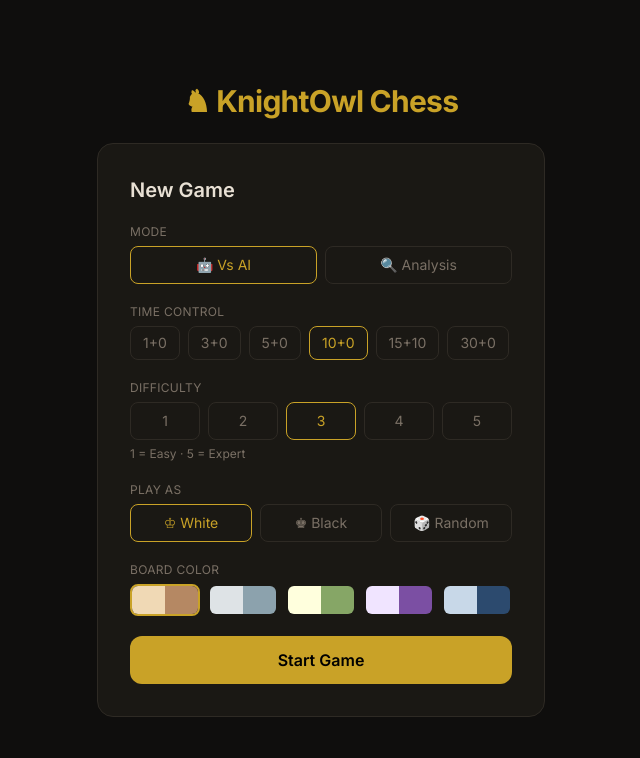
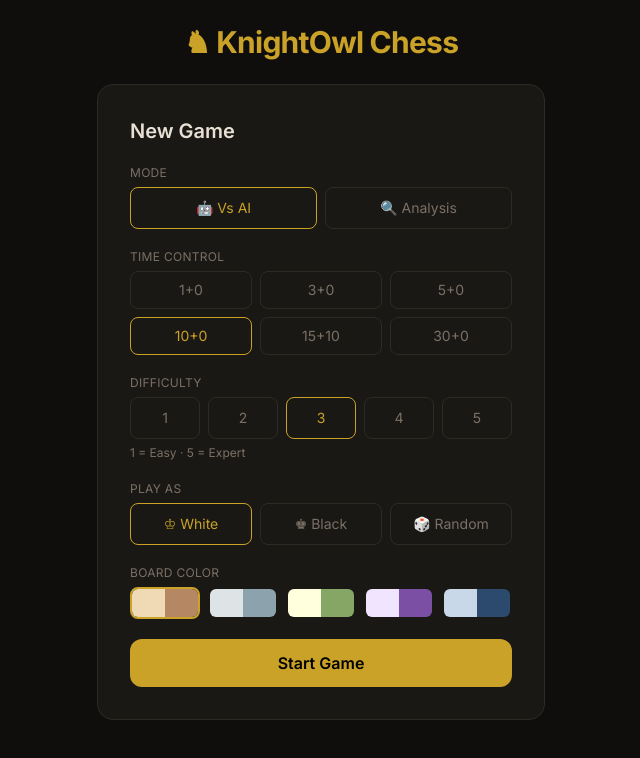
Before and after one commit to itsdimash/chess_game_with_Authorization, a Next.js app: page / in a window 1280 px wide. Shown: the top 758 px of the page, without its empty margins (319-959 px from the left). Built offline with nearby package versions, Linux system fonts and the light colour scheme.

Commit message:
fix move handler

```diff
--- a/src/app/page.tsx
+++ b/src/app/page.tsx
@@ -1,6 +1,6 @@
 'use client'
 
-import { useState, useEffect } from 'react'
+import { useState, useEffect, useRef } from 'react'
 import { ChessBoard } from '@/components/game/ChessBoard'
 import { AICoach } from '@/components/game/AICoach'
 import { useGameStore } from '@/store/gameStore'
@@ -18,10 +18,43 @@ const BOARD_THEMES = {
 
 type ThemeKey = keyof typeof BOARD_THEMES
 
+// Hook to compute board size based on available screen space
+function useBoardSize() {
+  const [size, setSize] = useState(560)
+
+  useEffect(() => {
+    const compute = () => {
+      const w = window.innerWidth
+      const h = window.innerHeight
+
+      if (w < 640) {
+        // Mobile: full width minus padding, keep square
+        const available = Math.min(w - 16, h * 0.55)
+        setSize(Math.floor(available / 8) * 8)
+      } else if (w < 1024) {
+        // Tablet: slightly smaller, stacked layout
+        const available = Math.min(w - 48, h * 0.65)
+        setSize(Math.floor(Math.min(available, 520) / 8) * 8)
+      } else {
+        // Desktop: constrained by height so sidebar fits
+        const available = Math.min(h - 160, w * 0.55, 600)
+        setSize(Math.floor(available / 8) * 8)
+      }
+    }
+
+    compute()
+    window.addEventListener('resize', compute)
+    return () => window.removeEventListener('resize', compute)
+  }, [])
+
+  return size
+}
+
 export default function Home() {
   const { initGame, makeMove, status, chess, playerColor, mode, startTimer } = useGameStore()
   const [gameStarted, setGameStarted] = useState(false)
   const [boardTheme, setBoardTheme] = useState<ThemeKey>('classic')
+  const boardSize = useBoardSize()
 
   const handleAIMove = (from: string, to: string, promo?: string) => {
     const state = useGameStore.getState()
@@ -33,7 +66,6 @@ export default function Home() {
     onAnalysis: () => {},
   })
 
-  // Trigger AI move whenever it becomes the AI's turn
   useEffect(() => {
     if (!gameStarted || mode !== 'ai') return
     const state = useGameStore.getState()
@@ -54,7 +86,6 @@ export default function Home() {
   const handleStartGame = (config: GameConfig) => {
     initGame(config)
     setGameStarted(true)
-    // Start timer after store updates
     setTimeout(() => {
       useGameStore.getState().startTimer()
     }, 100)
@@ -65,26 +96,48 @@ export default function Home() {
     if (!success) return
     const state = useGameStore.getState()
     analyzePosition(state.chess.fen())
-    // AI response is handled by the useEffect above
   }
 
   const theme = BOARD_THEMES[boardTheme]
 
   return (
-    <main className="min-h-screen bg-background flex flex-col items-center justify-center p-4 gap-6">
-      <h1 className="text-3xl font-bold text-accent tracking-tight">♞ KnightOwl Chess</h1>
+    <main className="min-h-screen bg-background flex flex-col items-center p-2 sm:p-4 gap-3 sm:gap-6">
+      {/* Header */}
+      <h1 className="text-2xl sm:text-3xl font-bold text-accent tracking-tight pt-2">
+        ♞ KnightOwl Chess
+      </h1>
 
       {!gameStarted ? (
-        <GameSetup onStart={handleStartGame} boardTheme={boardTheme} setBoardTheme={setBoardTheme} />
+        <GameSetup
+          onStart={handleStartGame}
+          boardTheme={boardTheme}
+          setBoardTheme={setBoardTheme}
+        />
       ) : (
-        <div className="flex flex-col lg:flex-row gap-6 items-start">
+        /*
+         * Layout strategy:
+         * Mobile (<lg): board on top, sidebar below (full width, scrollable)
+         * Desktop (lg+): board left, sidebar right (side by side)
+         */
+        <div className="w-full flex flex-col lg:flex-row gap-3 lg:gap-6 items-center lg:items-start lg:justify-center">
+
+          {/* Board column */}
+          <div className="flex-shrink-0 flex justify-center w-full lg:w-auto">
             <ChessBoard
               onMove={handleMove}
               interactive={status === 'playing' || status === 'check'}
               lightSquareColor={theme.light}
               darkSquareColor={theme.dark}
+              size={boardSize}
+              showEvalBar={boardSize >= 320}
+              showCoordinates={boardSize >= 280}
             />
-          <div className="w-full lg:w-72 bg-surface border border-border rounded-2xl p-4">
+          </div>
+
+          {/* Sidebar */}
+          <div className="w-full lg:w-72 xl:w-80 flex-shrink-0">
+            {/* On mobile: horizontal timer row */}
+            <div className="bg-surface border border-border rounded-2xl p-3 sm:p-4">
               <TimerDisplay />
               <AICoach />
               <div className="mt-4 pt-4 border-t border-border">
@@ -94,10 +147,11 @@ export default function Home() {
                     useGameStore.getState().resetGame()
                     setGameStarted(false)
                   }}
-                className="mt-3 w-full py-2 rounded-lg border border-border hover:border-accent hover:text-accent text-sm text-muted transition-all"
+                  className="mt-3 w-full py-2.5 rounded-lg border border-border hover:border-accent hover:text-accent text-sm text-muted transition-all"
                 >
                   New Game
                 </button>
+              </div>
             </div>
           </div>
         </div>
@@ -118,26 +172,31 @@ function TimerDisplay() {
   const isWhiteActive = activeTimer === 'w'
   const isBlackActive = activeTimer === 'b'
 
+  // On mobile show timers side-by-side to save vertical space
   return (
-    <div className="flex flex-col gap-2 mb-4">
-      <div className={`flex items-center justify-between px-4 py-2 rounded-lg border transition-all ${
+    <div className="flex sm:flex-col gap-2 mb-4">
+      <div className={`flex flex-1 items-center justify-between px-3 sm:px-4 py-2 rounded-lg border transition-all ${
         isBlackActive ? 'border-accent bg-accent/10' : 'border-border'
       }`}>
-        <span className="text-sm text-muted">
+        <span className="text-xs sm:text-sm text-muted truncate mr-2">
           {playerColor === 'w' ? '🤖 AI (Black)' : '♚ You (Black)'}
         </span>
-        <span className={`font-mono font-bold text-lg ${isBlackActive ? 'text-accent' : 'text-text'} ${blackTime <= 30 ? 'text-red-400' : ''}`}>
+        <span className={`font-mono font-bold text-base sm:text-lg flex-shrink-0 ${
+          isBlackActive ? 'text-accent' : 'text-text'
+        } ${blackTime <= 30 ? 'text-red-400' : ''}`}>
           {fmt(blackTime)}
         </span>
       </div>
 
-      <div className={`flex items-center justify-between px-4 py-2 rounded-lg border transition-all ${
+      <div className={`flex flex-1 items-center justify-between px-3 sm:px-4 py-2 rounded-lg border transition-all ${
         isWhiteActive ? 'border-accent bg-accent/10' : 'border-border'
       }`}>
-        <span className="text-sm text-muted">
+        <span className="text-xs sm:text-sm text-muted truncate mr-2">
           {playerColor === 'b' ? '🤖 AI (White)' : '♔ You (White)'}
         </span>
-        <span className={`font-mono font-bold text-lg ${isWhiteActive ? 'text-accent' : 'text-text'} ${whiteTime <= 30 ? 'text-red-400' : ''}`}>
+        <span className={`font-mono font-bold text-base sm:text-lg flex-shrink-0 ${
+          isWhiteActive ? 'text-accent' : 'text-text'
+        } ${whiteTime <= 30 ? 'text-red-400' : ''}`}>
           {fmt(whiteTime)}
         </span>
       </div>
@@ -156,27 +215,33 @@ function GameSetup({ onStart, boardTheme, setBoardTheme }: {
   const [color, setColor] = useState<'w' | 'b' | 'random'>('w')
 
   return (
-    <div className="bg-surface border border-border rounded-2xl p-8 w-full max-w-md flex flex-col gap-5">
-      <h2 className="text-xl font-semibold text-text">New Game</h2>
+    <div className="bg-surface border border-border rounded-2xl p-5 sm:p-8 w-full max-w-md flex flex-col gap-4 sm:gap-5">
+      <h2 className="text-lg sm:text-xl font-semibold text-text">New Game</h2>
 
+      {/* Mode */}
       <div className="flex flex-col gap-1.5">
         <label className="text-xs text-muted uppercase tracking-wide">Mode</label>
         <div className="flex gap-2">
           {(['ai', 'analysis'] as const).map(m => (
             <button key={m} onClick={() => setMode(m)}
-              className={`flex-1 py-2 rounded-lg border text-sm transition-all capitalize ${mode === m ? 'border-accent text-accent bg-accent/10' : 'border-border text-muted hover:border-border2'}`}>
+              className={`flex-1 py-2.5 rounded-lg border text-sm transition-all capitalize ${
+                mode === m ? 'border-accent text-accent bg-accent/10' : 'border-border text-muted hover:border-border2'
+              }`}>
               {m === 'ai' ? '🤖 vs AI' : '🔍 Analysis'}
             </button>
           ))}
         </div>
       </div>
 
+      {/* Time control */}
       <div className="flex flex-col gap-1.5">
         <label className="text-xs text-muted uppercase tracking-wide">Time Control</label>
-        <div className="flex flex-wrap gap-2">
+        <div className="grid grid-cols-3 gap-2">
           {(['1+0', '3+0', '5+0', '10+0', '15+10', '30+0'] as const).map(tc => (
             <button key={tc} onClick={() => setTimeControl(tc)}
-              className={`px-3 py-1.5 rounded-lg border text-sm transition-all ${timeControl === tc ? 'border-accent text-accent bg-accent/10' : 'border-border text-muted hover:border-border2'}`}>
+              className={`py-2 rounded-lg border text-sm transition-all ${
+                timeControl === tc ? 'border-accent text-accent bg-accent/10' : 'border-border text-muted hover:border-border2'
+              }`}>
               {tc}
             </button>
           ))}
@@ -185,12 +250,15 @@ function GameSetup({ onStart, boardTheme, setBoardTheme }: {
 
       {mode === 'ai' && (
         <>
+          {/* Difficulty */}
           <div className="flex flex-col gap-1.5">
             <label className="text-xs text-muted uppercase tracking-wide">Difficulty</label>
             <div className="flex gap-2">
               {[1, 2, 3, 4, 5].map(d => (
                 <button key={d} onClick={() => setDifficulty(d)}
-                  className={`flex-1 py-2 rounded-lg border text-sm transition-all ${difficulty === d ? 'border-accent text-accent bg-accent/10' : 'border-border text-muted hover:border-border2'}`}>
+                  className={`flex-1 py-2.5 rounded-lg border text-sm transition-all ${
+                    difficulty === d ? 'border-accent text-accent bg-accent/10' : 'border-border text-muted hover:border-border2'
+                  }`}>
                   {d}
                 </button>
               ))}
@@ -198,12 +266,15 @@ function GameSetup({ onStart, boardTheme, setBoardTheme }: {
             <p className="text-xs text-muted">1 = Easy · 5 = Expert</p>
           </div>
 
+          {/* Color */}
           <div className="flex flex-col gap-1.5">
             <label className="text-xs text-muted uppercase tracking-wide">Play as</label>
             <div className="flex gap-2">
               {(['w', 'b', 'random'] as const).map(c => (
                 <button key={c} onClick={() => setColor(c)}
-                  className={`flex-1 py-2 rounded-lg border text-sm transition-all ${color === c ? 'border-accent text-accent bg-accent/10' : 'border-border text-muted hover:border-border2'}`}>
+                  className={`flex-1 py-2.5 rounded-lg border text-sm transition-all ${
+                    color === c ? 'border-accent text-accent bg-accent/10' : 'border-border text-muted hover:border-border2'
+                  }`}>
                   {c === 'w' ? '♔ White' : c === 'b' ? '♚ Black' : '🎲 Random'}
                 </button>
               ))}
@@ -212,13 +283,16 @@ function GameSetup({ onStart, boardTheme, setBoardTheme }: {
         </>
       )}
 
+      {/* Board theme */}
       <div className="flex flex-col gap-1.5">
         <label className="text-xs text-muted uppercase tracking-wide">Board Color</label>
         <div className="flex gap-2">
           {(Object.entries(BOARD_THEMES) as [ThemeKey, typeof BOARD_THEMES[ThemeKey]][]).map(([key, theme]) => (
             <button key={key} onClick={() => setBoardTheme(key)}
               title={theme.label}
-              className={`flex-1 h-8 rounded-lg border-2 transition-all overflow-hidden ${boardTheme === key ? 'border-accent' : 'border-transparent'}`}>
+              className={`flex-1 h-8 rounded-lg border-2 transition-all overflow-hidden ${
+                boardTheme === key ? 'border-accent' : 'border-transparent'
+              }`}>
               <div className="flex h-full">
                 <div className="flex-1" style={{ background: theme.light }} />
                 <div className="flex-1" style={{ background: theme.dark }} />
@@ -230,7 +304,7 @@ function GameSetup({ onStart, boardTheme, setBoardTheme }: {
 
       <button
         onClick={() => onStart({ mode, timeControl, difficulty, color })}
-        className="w-full py-3 rounded-xl bg-accent text-black font-semibold hover:brightness-110 transition-all"
+        className="w-full py-3 rounded-xl bg-accent text-black font-semibold hover:brightness-110 transition-all text-base"
       >
         Start Game
       </button>
```
Also changed, not shown: 1 other file (tests, documents, lock files or other folders). Lines whose indentation alone changed are shown as unchanged.
